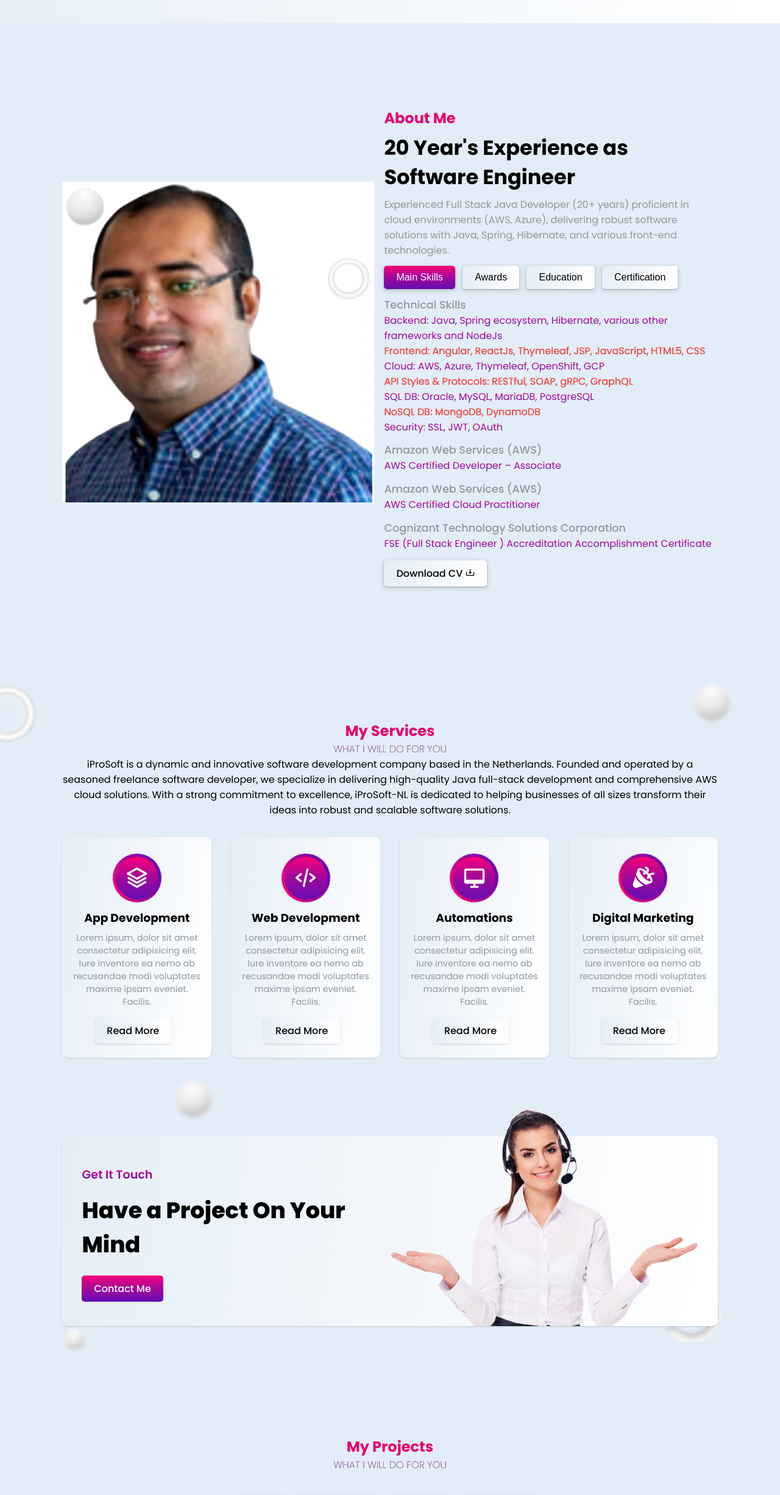
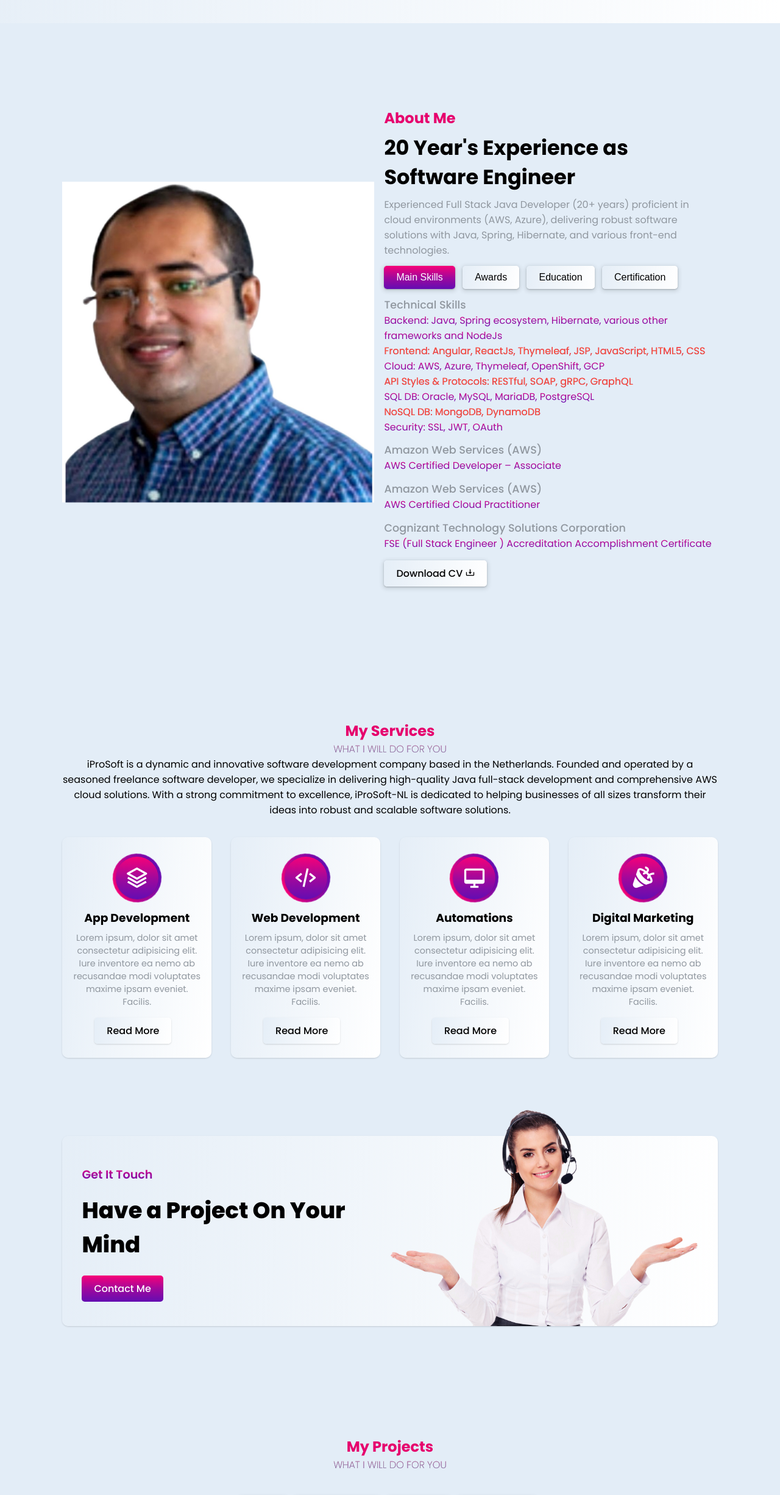
Before and after one commit to iprosoft-nl/home, a plain HTML site: page index.html in a window 1280 px wide. Shown: the part 762-3214 px from the top of the page at 61% size. Drawn offline with nearby package versions, Linux system fonts and the light colour scheme.

Commit message:
remove extra design

```diff
--- a/index.html
+++ b/index.html
@@ -70,10 +70,6 @@
     <section class="about" id="about">
         <div class="about-img">
             <img src="img/masum_aboutyMe.jpg" alt="" class="aboutHero">
-            <div class="showcase-ring">
-                <img src="img/shapes/ring.png" class="ring">
-                <img src="img/shapes/circle.png" class="circle">
-            </div>
         </div>
         <div class="about-content">
             <h2 class="heading">About Me</h2>
@@ -216,13 +212,6 @@
             <img src="img/support.png" class="first">
         </div>
 
-        <div class="showcase">
-            <img src="img/shapes/ring.png" class="ring">
-            <img src="img/shapes/circle.png" class="circle">
-            <img src="img/shapes/circle.png" class="circle2">
-            <img src="img/shapes/circle.png" class="circle3">
-            <img src="img/shapes/half-ring.png" class="half-ring">
-        </div>
     </section>
 
     <section class="portfolio" id="portfolio">
```
